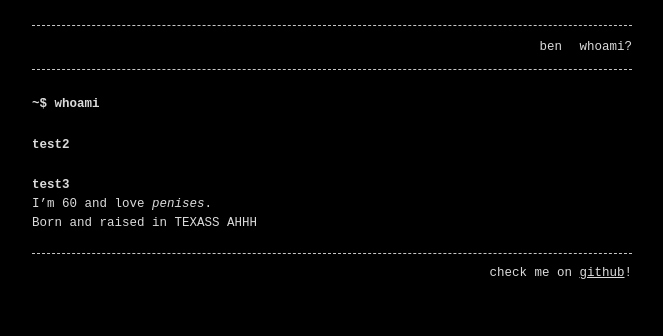
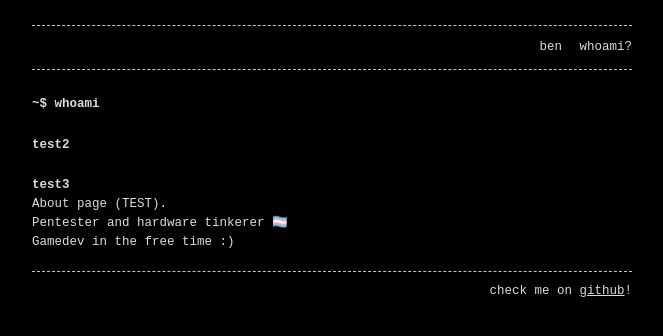
Before and after one commit to 0708090/0708090.github.io, a Jekyll site: the page built from about.md, in a window 1280 px wide. Shown: the top 336 px of the page, without its empty margins (308-971 px from the left). Built offline with Jekyll 4.4.1, drawn with Linux system fonts in a browser that asks for light colours.

Commit message:
Revise content on about.md
Updated about page with new information and interests.

```diff
--- a/about.md
+++ b/about.md
@@ -8,5 +8,6 @@ permalink: /whoami
 ## test2
 ### test3
 
-I'm 60 and love *penises*.
-Born and raised in TEXASS AHHH
+About page (TEST).
+Pentester and hardware tinkerer 🏳️‍⚧️
+Gamedev in the free time :)
```
